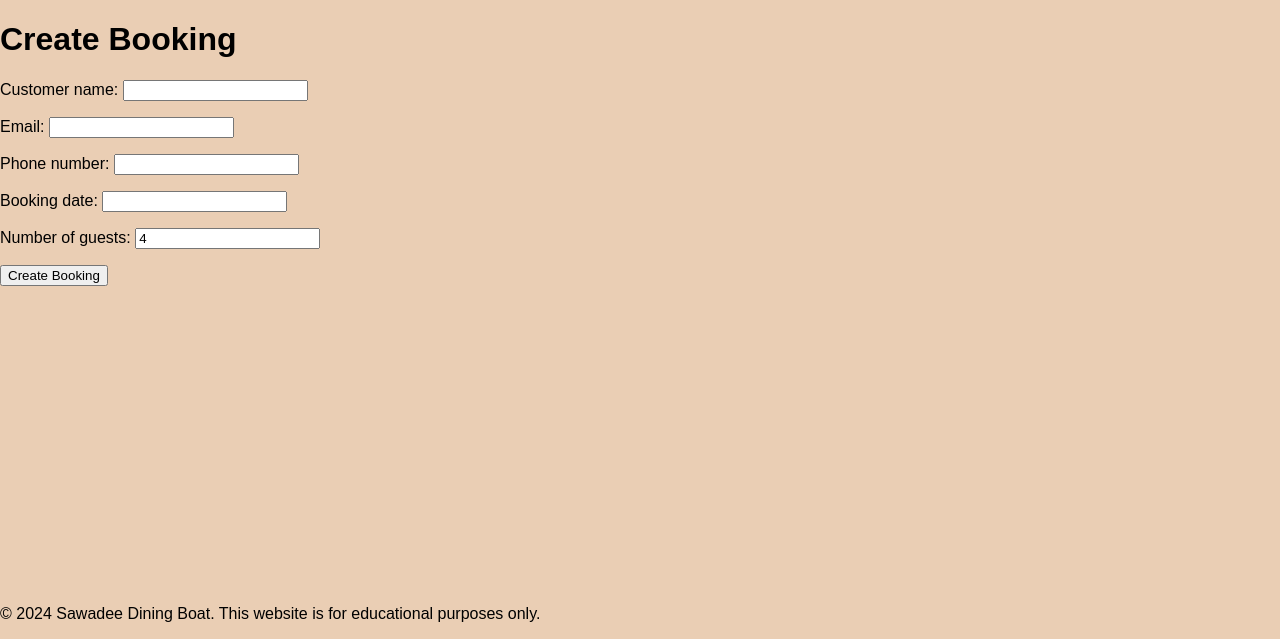
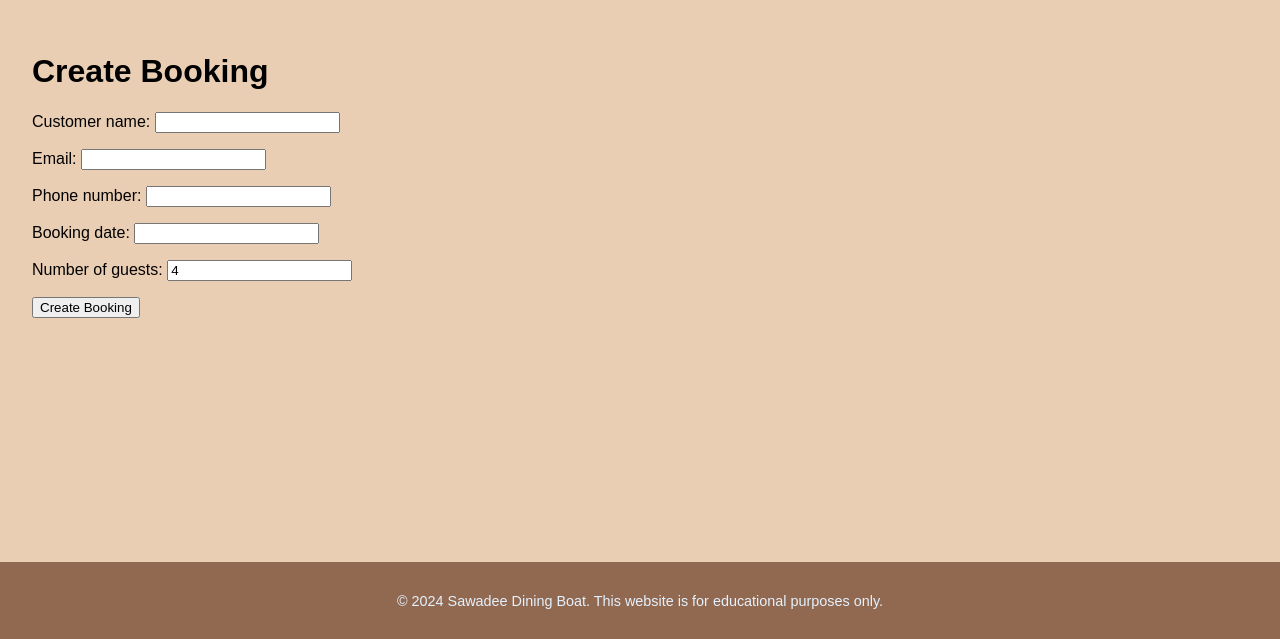
Before and after one commit to Alisha98A/sawadee-dining-boat, a Django app: page /reservations/create/ in a window 1280 px wide. Shown: the part 161-800 px from the top of the page. Run offline with Django 4.2, Linux system fonts and the light colour scheme; a user stored in the database is signed in; tables that the repository leaves empty hold one stand-in row (values such as "Sample post").

Commit message:
Add content container and footer styles with padding and color

```diff
--- a/static/css/style.css
+++ b/static/css/style.css
@@ -79,3 +79,18 @@ header p {
     box-shadow: 4px 4px 8px rgba(0, 0, 0, 0.2);
     border-radius: 12px;
 }
+
+/* ===== Content ===== */
+.content-container {
+    padding: 2rem;
+}
+
+/* ===== Footer ===== */
+footer {
+    background: #916951;
+    color: #e4f1fe;
+    text-align: center;
+    padding: 1rem 0;
+    font-size: 0.9rem;
+    margin-top: auto;
+}
```
